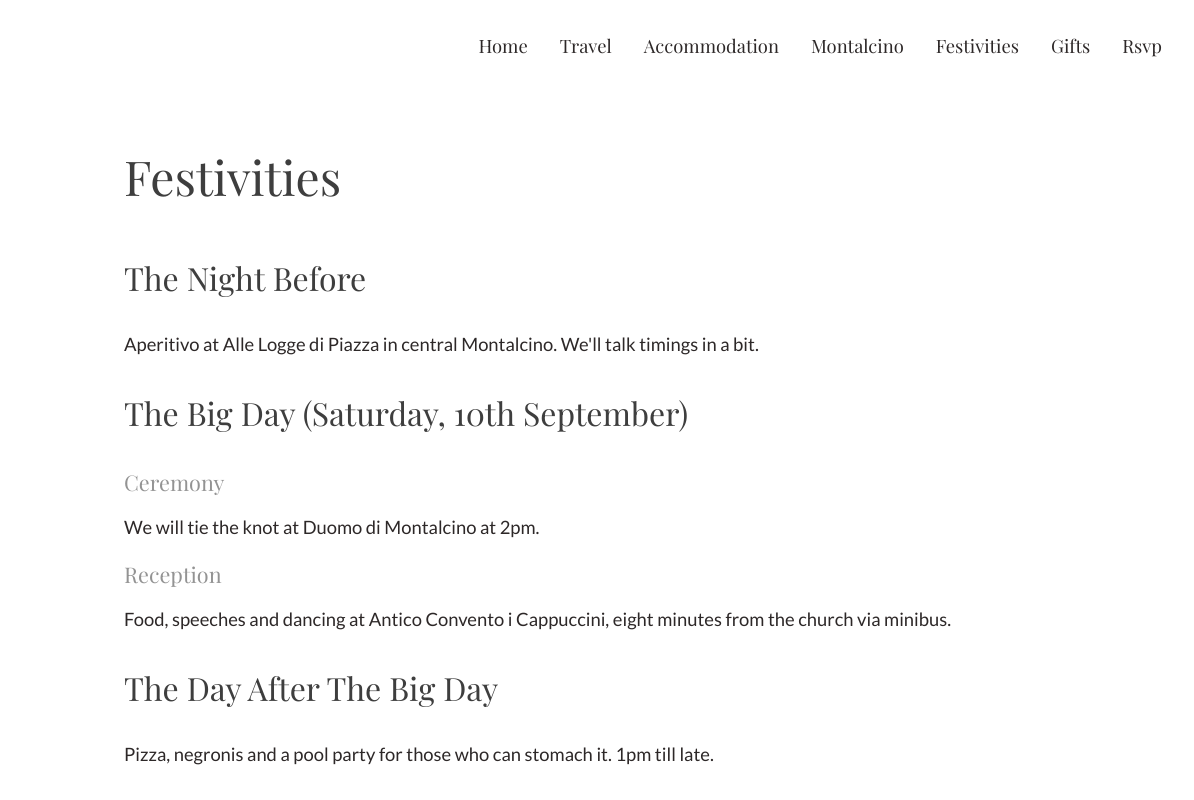
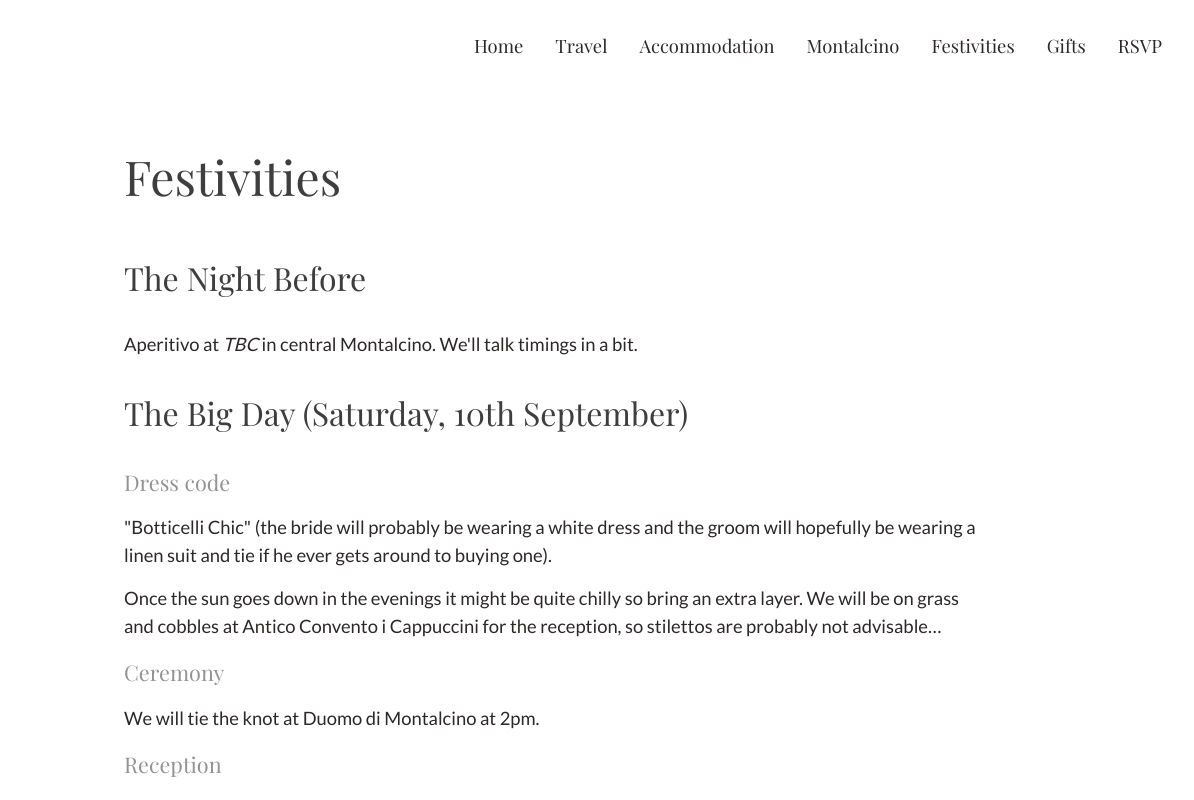
Before and after one commit to blairnangle/wedding, a Gatsby site: page /festivities in a window 1280 px wide. Shown: the top 800 px of the page, 86-1280 px from the left. Built offline with nearby package versions, Linux system fonts and the light colour scheme; Gatsby itself is replaced by a stand-in of ours.

Commit message:
Add dress code and do not auto-capitalize nav bar titles

```diff
--- a/src/constants/menu-items.js
+++ b/src/constants/menu-items.js
@@ -1,30 +1,30 @@
 export const mainMenuItems = [
   {
     path: '/',
-    title: 'home',
+    title: 'Home',
   },
   {
     path: '/travel',
-    title: 'travel',
+    title: 'Travel',
   },
   {
     path: '/accommodation',
-    title: 'accommodation',
+    title: 'Accommodation',
   },
   {
     path: '/montalcino',
-    title: 'montalcino',
+    title: 'Montalcino',
   },
   {
     path: '/festivities',
-    title: 'festivities',
+    title: 'Festivities',
   },
   {
     path: '/gifts',
-    title: 'gifts',
+    title: 'Gifts',
   },
   {
     path: '/rsvp',
-    title: 'rsvp',
+    title: 'RSVP',
   },
 ];
--- a/src/pages/festivities.jsx
+++ b/src/pages/festivities.jsx
@@ -7,10 +7,17 @@ function FestivitiesPage() {
       <h1>Festivities</h1>
       <h3>The Night Before</h3>
       <p>
-        Aperitivo at Alle Logge di Piazza in central Montalcino. We'll talk timings in a bit.
+        Aperitivo at
+        {' '}
+        <i>TBC</i>
+        {' '}
+        in central Montalcino. We'll talk timings in a bit.
       </p>
       <h3>The Big Day (Saturday, 10th September)</h3>
       <p>
+        <h5>Dress code</h5>
+        <p>"Botticelli Chic" (the bride will probably be wearing a white dress and the groom will hopefully be wearing a linen suit and tie if he ever gets around to buying one).</p>
+        <p>Once the sun goes down in the evenings it might be quite chilly so bring an extra layer. We will be on grass and cobbles at Antico Convento i Cappuccini for the reception, so stilettos are probably not advisable…</p>
         <h5>Ceremony</h5>
         We will tie the knot at Duomo di Montalcino at 2pm.
         <h5>Reception</h5>
@@ -18,7 +25,7 @@ function FestivitiesPage() {
       </p>
       <h3>The Day After The Big Day</h3>
       <p>
-        Pizza, negronis and a pool party for those who can stomach it. 1pm till late.
+        Pizza, negronis and a pool party for those who can stomach it. 1pm till late, back at Antico Convento i Cappuccini.
       </p>
     </Layout>
   );
--- a/src/styles/NavStyles.js
+++ b/src/styles/NavStyles.js
@@ -89,7 +89,6 @@ export const NavigationStyles = styled.nav`
     margin: 0;
     padding: 0;
     display: flex;
-    text-transform: capitalize;
 
     li {
       padding-left: 2rem;
```
